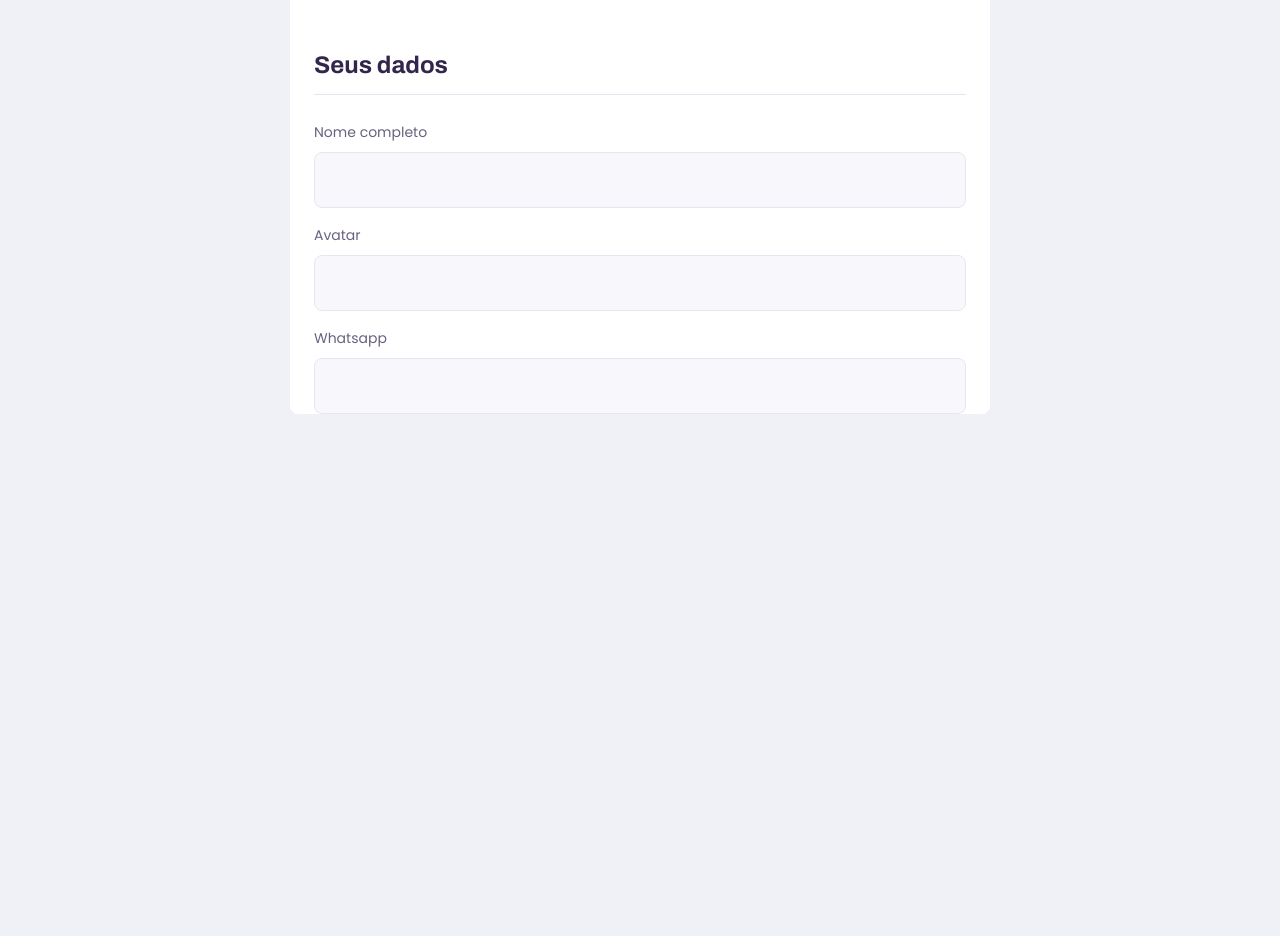
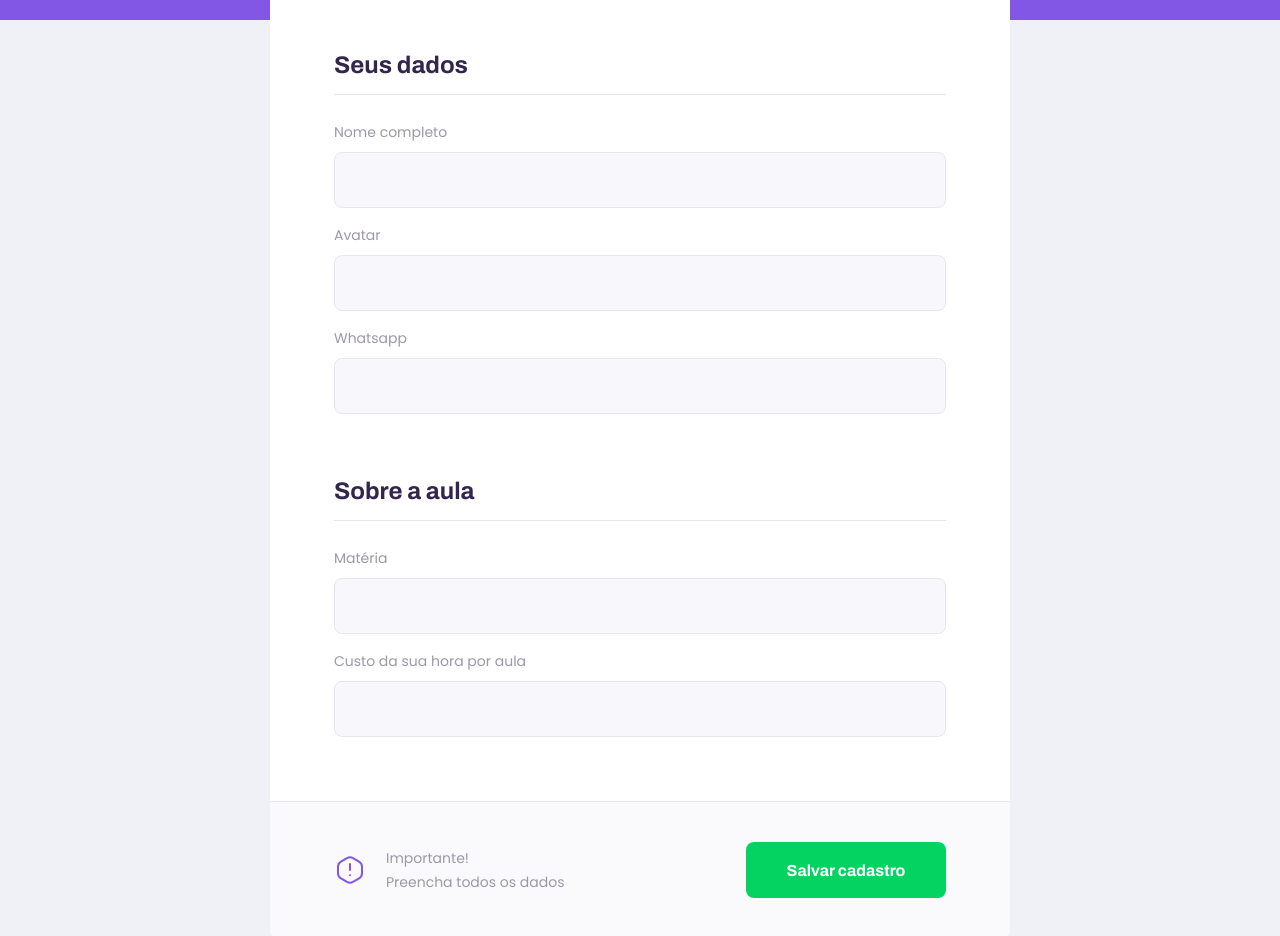
Before and after one commit to TiagoDiass/proffy, a React (Create React App) app in the folder web/: page /give-classes in a window 1280 px wide. Shown: the part 320-1256 px from the top of the page. Before the commit the page ends 800 px from the top, so only its background shows below. Built offline with nearby package versions, Linux system fonts and the light colour scheme; the HTML template or start-up script is replaced by a standard one.

Commit message:
chore: TeacherForm almost done, all styles done

```diff
--- a/web/src/pages/TeacherForm/TeacherForm.styles.scss
+++ b/web/src/pages/TeacherForm/TeacherForm.styles.scss
@@ -37,5 +37,83 @@
         border-bottom: 1px solid $color-line-in-white;
       }
     }
+
+    label {
+      color: $color-text-complement;
+    }
+
+    footer {
+      padding: 4rem 2.4rem;
+      background: $color-box-footer;
+      border-top: 1px solid $color-line-in-white;
+      margin-top: 6.4rem;
+
+      p {
+        display: flex;
+        align-items: center;
+        justify-content: center;
+        font-size: 1.4rem;
+        line-height: 2.4rem;
+        color: $color-text-complement;
+
+        img {
+          margin-right: 2rem;
+        }
+      }
+
+      button {
+        width: 100%;
+        height: 5.6rem;
+        background: $color-secondary;
+        color: $color-button-text;
+        border: 0;
+        outline: none;
+        border-radius: 0.8rem;
+        cursor: pointer;
+        font: 700 1.6rem Archivo;
+        display: flex;
+        align-items: center;
+        justify-content: center;
+        text-decoration: none;
+        margin-top: 3.2rem;
+        transition: background 0.25s ease;
+
+        &:hover {
+          background: $color-secondary-dark;
+        }
+      }
+    }
   }
 }
+
+@media (min-width: 700px) {
+  #page-teacher-form {
+    max-width: 100vw;
+
+    .page-header .header-content {
+      margin-bottom: 0;
+    }
+
+    main {
+      fieldset {
+        padding: 0 6.4rem;
+      }
+
+      footer {
+        padding: 4rem 6.4rem;
+        display: flex;
+        align-items: center;
+        justify-content: space-between;
+
+        p {
+          justify-content: space-between;
+        }
+
+        button {
+          width: 20rem;
+          margin-top: 0;
+        }
+      }
+    }
+  }
+}
--- a/web/src/pages/TeacherForm/TeacherForm.tsx
+++ b/web/src/pages/TeacherForm/TeacherForm.tsx
@@ -3,6 +3,7 @@ import { Input, PageHeader } from '../../components';
 
 // Assets
 import './TeacherForm.styles.scss';
+import warningIcon from '../../assets/images/icons/warning.svg';
 
 const TeacherForm: React.FC = () => {
   return (
@@ -20,6 +21,22 @@ const TeacherForm: React.FC = () => {
           <Input name='avatar' label='Avatar' />
           <Input name='whatsapp' label='Whatsapp' />
         </fieldset>
+
+        <fieldset>
+          <legend>Sobre a aula</legend>
+
+          <Input name='subject' label='Matéria' />
+          <Input name='cost' label='Custo da sua hora por aula' type='number' />
+        </fieldset>
+
+        <footer>
+          <p>
+            <img src={warningIcon} alt='Aviso importante' />
+            Importante! <br />
+            Preencha todos os dados
+          </p>
+          <button type='button'>Salvar cadastro</button>
+        </footer>
       </main>
     </div>
   );
```
